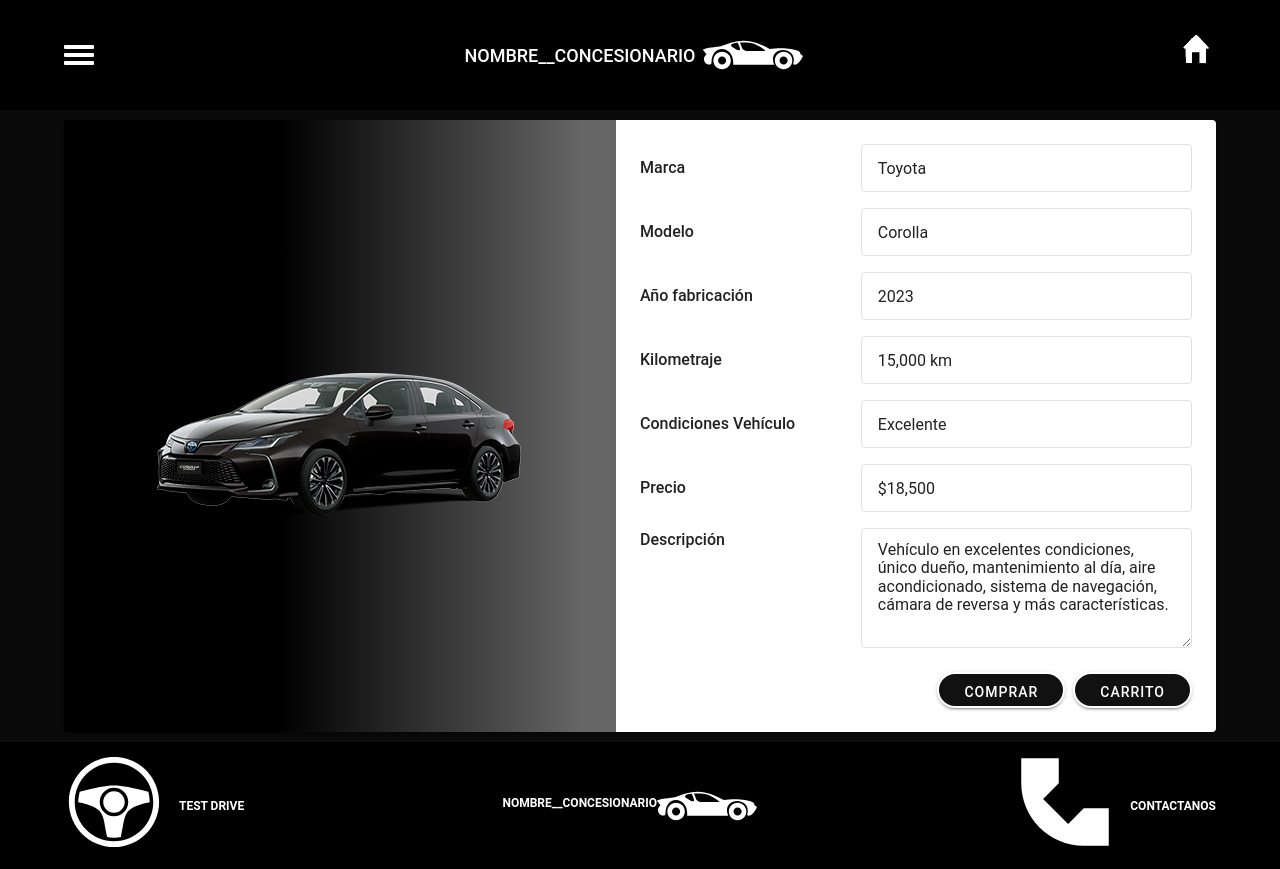
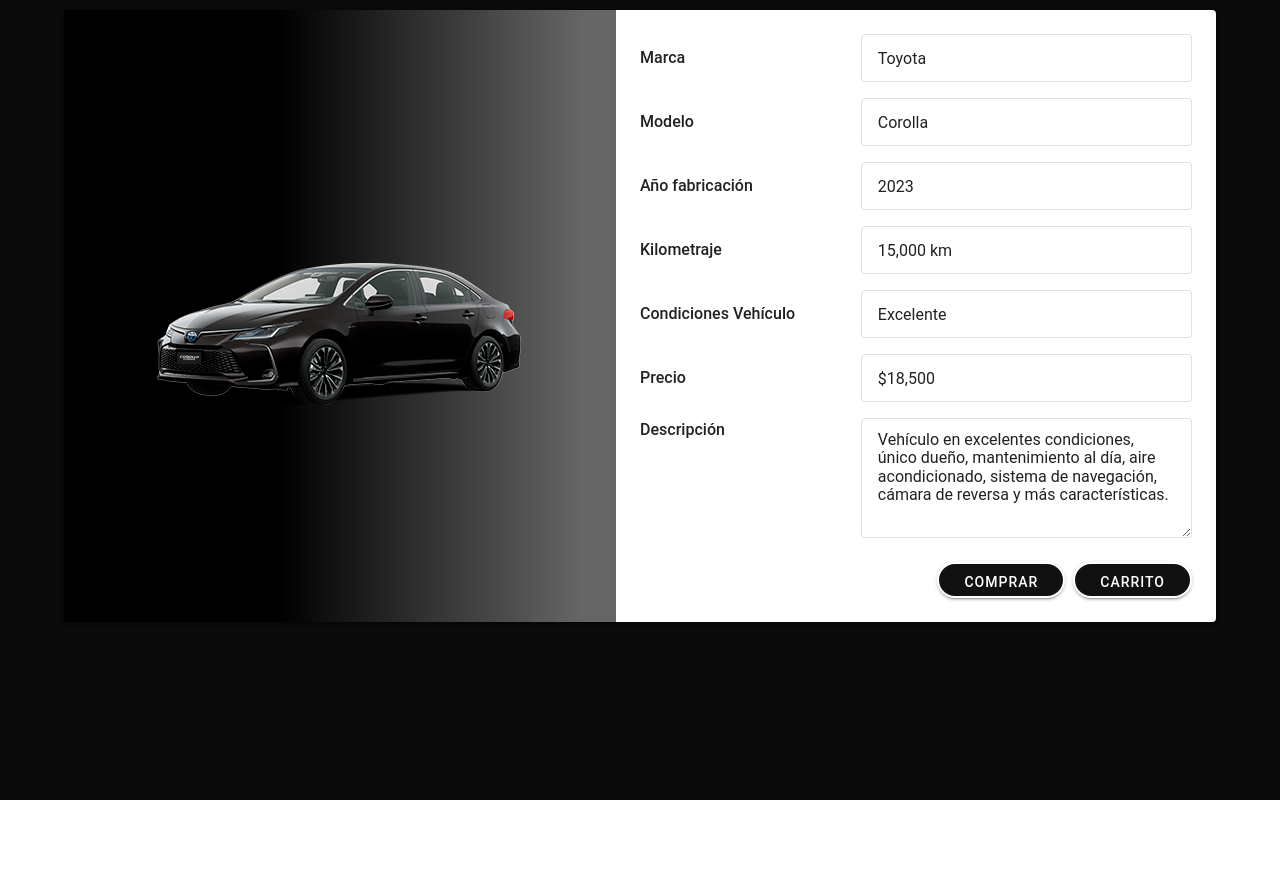
Before and after one commit to carlo1404/carros, a PHP site: page /php/detalles_producto.php in a window 1280 px wide. After the commit the page ends 800 px from the top, so only its background shows below. Run offline with PHP 8.4, Linux system fonts and the light colour scheme.

Commit message:
Seccion footer
Se borro la seccion de l footer en el css mio. y se agrego un link para el boton de comprar.

```diff
--- a/css/detalles_producto.css
+++ b/css/detalles_producto.css
@@ -242,53 +242,6 @@ body {
     transition: background-color 0.3s ease, transform 0.2s ease;
 }
 
-
-.footer {
-    background-color: #000;
-    color: #fff;
-    padding: 10px 0;
-    margin-top: 1rem;
-}
-
-.footer__container {
-    display: flex;
-    justify-content: space-between;
-    align-items: center;
-}
-
-.footer__section {
-    display: flex;
-    flex-direction: row; /* Cambiado de column a row */
-    align-items: center;
-    text-align: center;
-}
-
-.footer__icon {
-    margin-bottom: 0; /* Eliminamos el margen inferior */
-    margin-right: 1.5rem; /* Agregamos margen a la derecha para separar el icono del texto */
-}
-
-.footer__icon-image {
-    width: 10rem;
-}
-
-.footer__text {
-    font-size: 12px;
-    text-transform: uppercase;
-    font-weight: bold;
-}
-
-.footer__logo {
-    font-size: 14px;
-    font-weight: bold;
-    margin-bottom: 5px;
-}
-
-.footer__car-icon {
-    display: flex;
-    justify-content: center;
-}
-
 main.container {
     flex: 1;
     display: flex;
--- a/php/detalles_producto.php
+++ b/php/detalles_producto.php
@@ -6,25 +6,10 @@
     <title>Detalle de Vehículo</title>
     <link rel="stylesheet" href="../css/Normalize.css">
     <link rel="stylesheet" href="../css/detalles_producto.css">
+    <link rel="import" href="php/inclde/footer.php">
+    <link rel="import" href="php/inclde/header.php">
 </head>
 <body>
-    <header class="header">
-        <div class="container header__container">
-            <div class="header__menu-icon">
-                <span></span>
-                <span></span>
-                <span></span>
-            </div>
-            <div class="header__logo-group">
-                <h1 class="header__title">NOMBRE__CONCESIONARIO</h1>
-                <img src="../img/car-sports-svgrepo-com.svg" alt="Icono de auto" class="header__car-image">
-            </div>
-
-            <div class="header__buttons">
-                <a href="../index.php"><img src="../img/icono-home.png"></a>
-            </div>
-        </div>
-    </header>
 
     <main class="container">
         <div class="product">
@@ -61,37 +46,12 @@
                     <textarea class="product__info-textarea" readonly>Vehículo en excelentes condiciones, único dueño, mantenimiento al día, aire acondicionado, sistema de navegación, cámara de reversa y más características.</textarea>
                 </div>
                 <div class="product__actions">
-                    <button class="product__button product__button--primary">COMPRAR</button>
+                    <a href="#Pagina murillo"><button class="product__button product__button--primary">COMPRAR</button></a>
                     <button class="product__button product__button--secondary">CARRITO</button>
                 </div>
             </div>
         </div>
     </main>
-
-    <footer class="footer">
-        <div class="container footer__container">
-            <div class="footer__section">
-                <div class="footer__icon">
-                    <img src="../img/steering-wheel-svgrepo-com.svg" alt="Icono de volante" class="footer__icon-image">
-                </div>
-                <div class="footer__text">TEST DRIVE</div>
-            </div>
-
-            <div class="footer__section">
-                <div class="footer__logo">
-                    <div class="footer__text">NOMBRE__CONCESIONARIO</div>
-                </div>
-                <div class="footer__car-icon">
-                    <img src="../img/car-sports-svgrepo-com.svg" alt="Icono de auto" class="footer__icon-image">
-                </div>
-            </div>
-
-            <div class="footer__section">
-                <div class="footer__icon">
-                    <img src="../img/phone-svgrepo-com.svg" alt="Icono de teléfono" class="footer__icon-image">
-                </div>
-                <div class="footer__text">CONTACTANOS</div>
-            </div>
         </div>
     </footer>
 </body>
```
